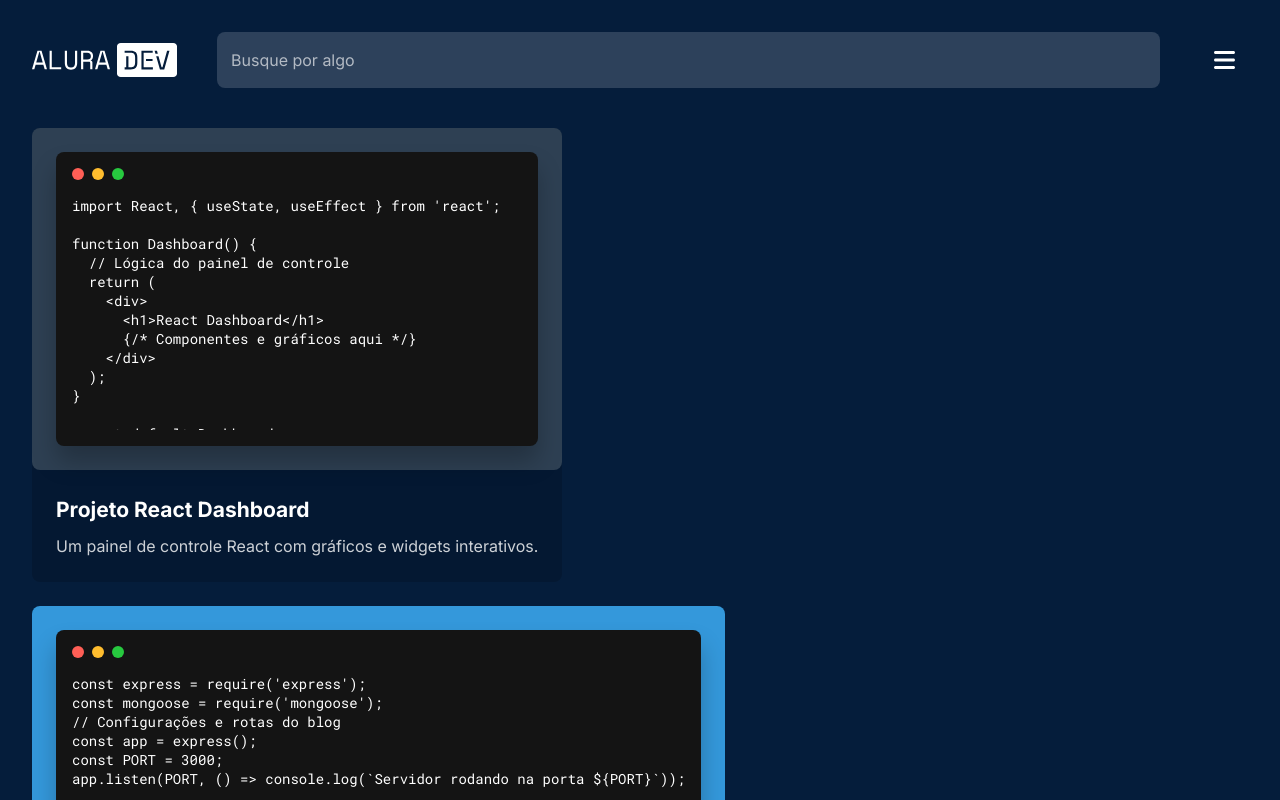
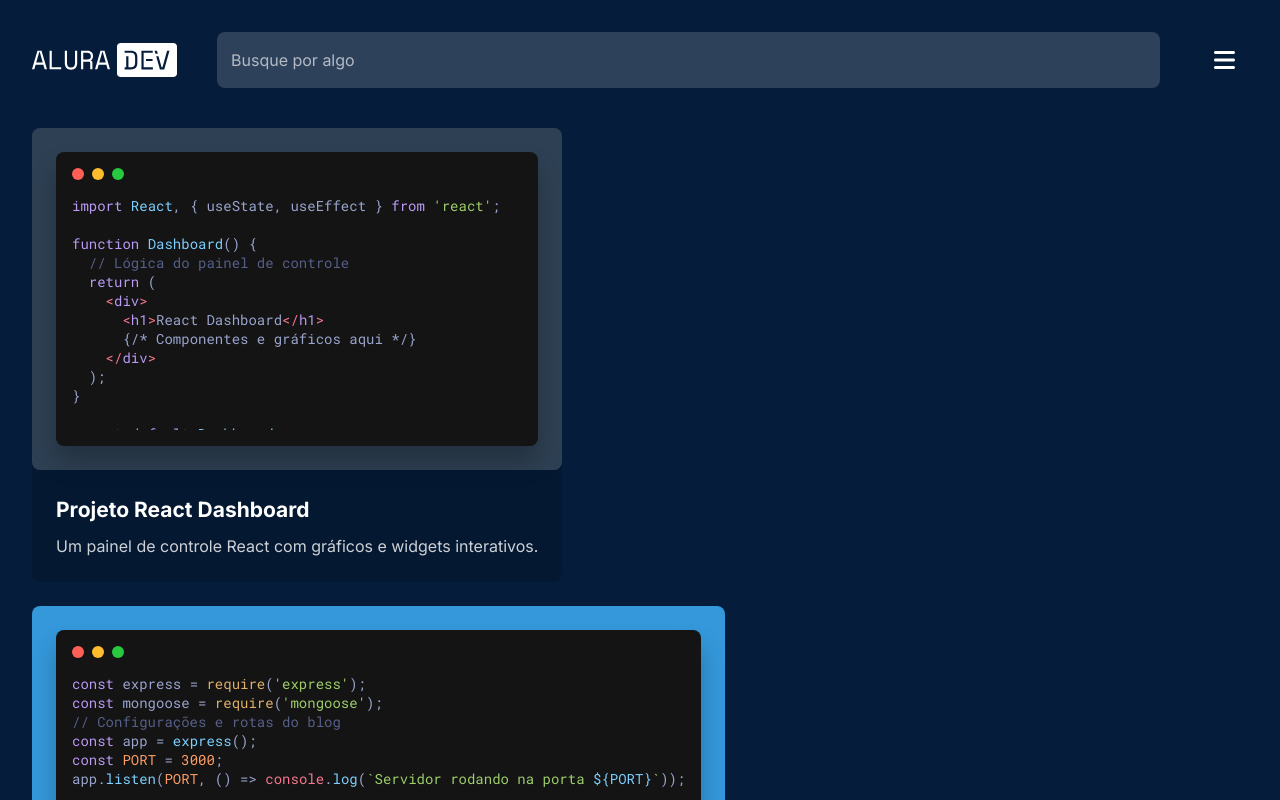
Before and after one commit to GabrielVeroneze/alura-dev, a React (Vite) app: page /comunidade in a window 1280 px wide. Shown: the top 800 px of the page. Built offline with nearby package versions, Linux system fonts and the light colour scheme; data requests are answered from the project's data file.

Commit message:
:sparkles: feat: Aplica o highlight no código dos projetos salvos

```diff
--- a/src/pages/Comunidade/CardProjeto/index.tsx
+++ b/src/pages/Comunidade/CardProjeto/index.tsx
@@ -1,12 +1,20 @@
+import { useLayoutEffect } from 'react'
 import { Link } from 'react-router-dom'
 import { FontAwesomeIcon } from '@fortawesome/react-fontawesome'
 import { faComment, faHeart } from '@fortawesome/free-solid-svg-icons'
+import { useAplicarHighlight } from '@/hooks/useAplicarHighlight'
 import { IProjeto } from '@/interfaces/IProjeto'
 import { Acoes, Botao, Card, Conteudo, Descricao, Info, Quantidade, Titulo } from './styled'
 import CampoCodigo from '@/components/CampoCodigo'
 import Perfil from '@/components/Perfil'
 
 const CardProjeto = ({ id, codigo, personalizacao, nome, descricao }: IProjeto) => {
+    const { codigoRef, aplicarHighlight } = useAplicarHighlight()
+
+    useLayoutEffect(() => {
+        aplicarHighlight()
+    }, [aplicarHighlight])
+
     return (
         <Card>
             <Link to={`/editar/${id}`}>
@@ -14,6 +22,7 @@ const CardProjeto = ({ id, codigo, personalizacao, nome, descricao }: IProjeto)
                     modo="visualizar"
                     codigo={codigo}
                     personalizacao={personalizacao}
+                    referencia={codigoRef}
                 />
             </Link>
             <Conteudo>
```
